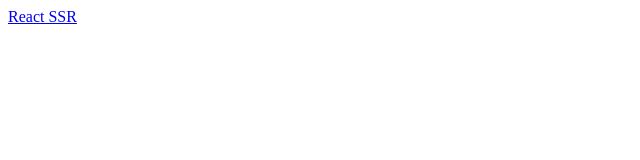
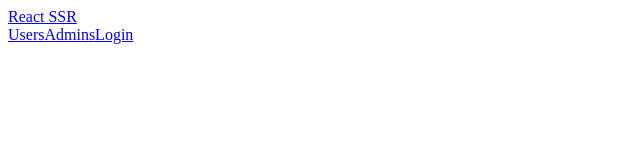
Before and after one commit to piotr04j/React_SSR, a React app: page /admins in a window 1280 px wide. Shown: the top 160 px of the page, without its empty margins (0-640 px from the left). Built offline with nearby package versions, Linux system fonts and the light colour scheme; the HTML template or start-up script is replaced by a standard one.

Commit message:
setup authentication

```diff
--- a/src/client/App.js
+++ b/src/client/App.js
@@ -1,6 +1,7 @@
 import React from 'react'
 import { renderRoutes } from 'react-router-config'
 import Header from './components/Header'
+import { fetchCurrentUSer } from './actions'
 
 const App = ({ route }) => {
   return (
@@ -12,3 +13,7 @@
 }
 
 export default App
+
+export const loadData = (store) => {
+  return store.dispatch(fetchCurrentUSer())
+}
--- a/src/client/actions/index.js
+++ b/src/client/actions/index.js
@@ -1,4 +1,5 @@
 export const FETCH_USERS = 'fetch_users'
+export const FETCH_CURRENT_USER = 'fetch_current_user'
 
 export const fetchUsers = () => async (dispatch, getState, api) => {
   const res = await api.get('/users')
@@ -7,3 +8,11 @@
     payload: res
   })
 }
+
+export const fetchCurrentUSer = () => async (dispatch, getState, api) => {
+  const res = await api.get('/current_user')
+  dispatch({
+    type: FETCH_CURRENT_USER,
+    payload: res
+  })
+}
--- a/src/client/components/Header.js
+++ b/src/client/components/Header.js
@@ -1,10 +1,19 @@
 import React from 'react'
 import { Link } from 'react-router-dom'
+import { useSelector } from 'react-redux'
 
 const Header = () => {
+  const authState = useSelector( state => state.auth)
+  const isLogged = authState || false
+
   return (
     <div>
       <Link to="/">React SSR</Link>
+      <div>
+        <Link to="/users">Users</Link>
+        <Link to="/admins">Admins</Link>
+        {isLogged ? <a href="/api/logout">Logout</a> : <a href="/api/auth/google">Login</a>}
+      </div>
     </div>
   )
 }
--- a/src/client/pages/UsersListPage.js
+++ b/src/client/pages/UsersListPage.js
@@ -28,6 +28,6 @@
 
 export default UsersListPage
 
-export const loadData = async (store) => {
+export const loadData = (store) => {
   return store.dispatch(fetchUsers())
 }
--- /dev/null
+++ b/src/client/reducers/authReducer.js
@@ -0,0 +1,12 @@
+import { FETCH_CURRENT_USER } from '../actions'
+
+const authReducer = (state= null, action) => {
+  switch (action.type) {
+    case FETCH_CURRENT_USER:
+      return action.payload.data || false
+    default:
+      return state
+  }
+}
+
+export default authReducer
--- a/src/client/reducers/index.js
+++ b/src/client/reducers/index.js
@@ -1,8 +1,10 @@
 import { combineReducers } from 'redux'
 import usersReducer from './usersReducer'
+import authReducer from './authReducer'
 
 const reducers = combineReducers({
-  users: usersReducer
+  users: usersReducer,
+  auth: authReducer
 })
 
 export default reducers
--- a/src/client/routes.js
+++ b/src/client/routes.js
@@ -1,11 +1,12 @@
 import React from 'react'
-import App from './App'
+import * as App from './App'
 import * as Home from './pages/HomePage'
 import * as UsersList  from './pages/UsersListPage'
 
 const routes = [
   {
-    component: App,
+    component: App.default,
+    loadData: App.loadData,
     routes: [
       {
         path: '/',
--- a/src/index.js
+++ b/src/index.js
@@ -9,7 +9,7 @@
 
 const app = express()
 
-app.use('/api', proxy('https://react-ssr-api.herokuapp.com', {
+app.use('/api', proxy('http://react-ssr-api.herokuapp.com', {
   proxyReqOptDecorator(opts) {
     opts.headers['x-forwarded-host'] = 'localhost:3000'
     return opts
```
